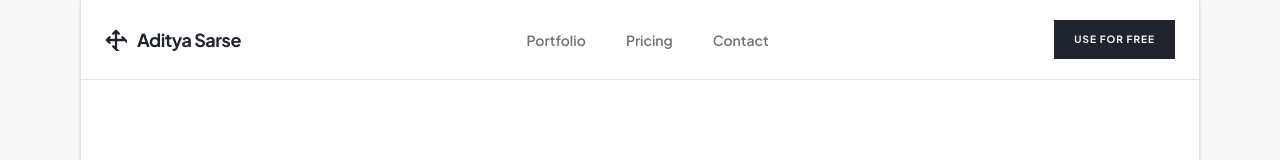
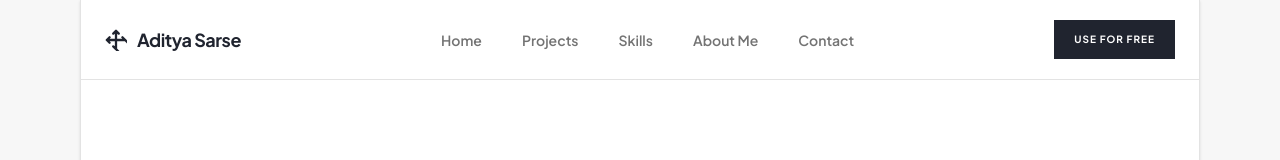
Before and after one commit to AdityaSarse/My_Portfolio, a React (Vite) app: page / in a window 1280 px wide. Shown: the top 160 px of the page. Built offline with nearby package versions, Linux system fonts and the light colour scheme; grey boxes are pictures that could not be loaded.

Commit message:
Updated Hero Section

```diff
--- a/src/components/Navbar.jsx
+++ b/src/components/Navbar.jsx
@@ -21,16 +21,28 @@ export default function Navbar() {
       {/* Nav Links */}
       <div className="hidden md:flex items-center gap-10">
         <button
+          onClick={() => window.scrollTo({ top: 0, behavior: 'smooth' })}
+          className="text-sm font-semibold text-text-main hover:text-text-heading transition-colors cursor-pointer"
+        >
+          Home
+        </button>
+        <button
           onClick={() => scrollToSection('portfolio')}
           className="text-sm font-semibold text-text-main hover:text-text-heading transition-colors cursor-pointer"
         >
-          Portfolio
+          Projects
         </button>
         <button
-          onClick={() => scrollToSection('pricing')}
+          onClick={() => scrollToSection('services')}
           className="text-sm font-semibold text-text-main hover:text-text-heading transition-colors cursor-pointer"
         >
-          Pricing
+          Skills
+        </button>
+        <button
+          onClick={() => scrollToSection('about')}
+          className="text-sm font-semibold text-text-main hover:text-text-heading transition-colors cursor-pointer"
+        >
+          About Me
         </button>
         <button
           onClick={() => scrollToSection('contact')}
```
